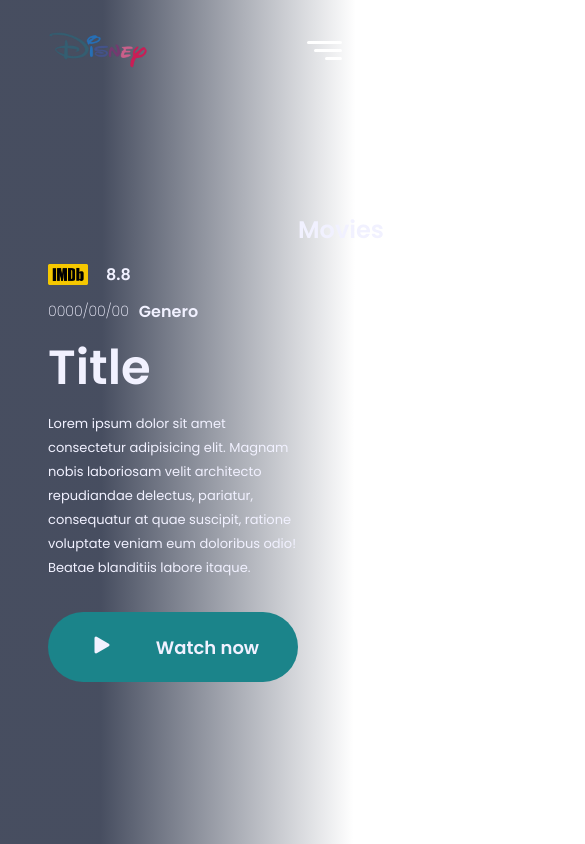
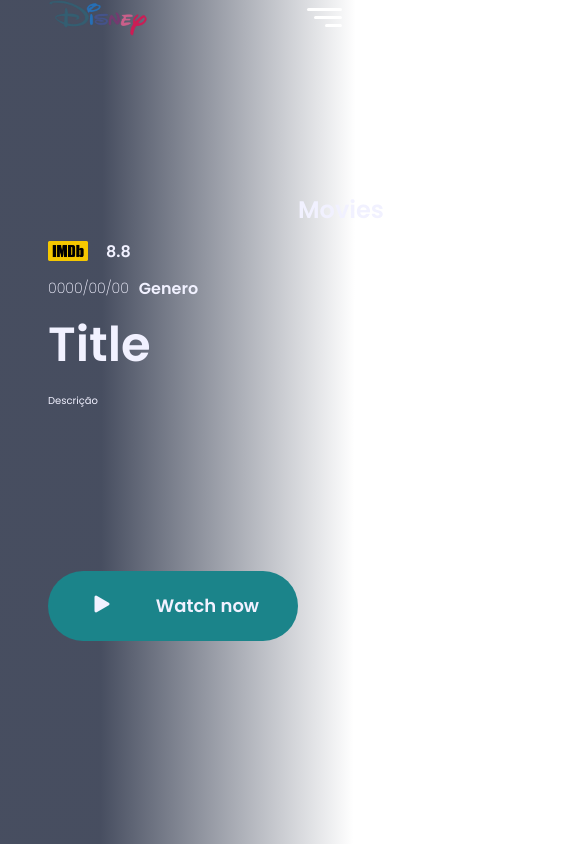
Before and after one commit to FonssoGit/SiteDisneyAPI, a plain HTML site: page index.html in a window 390 px wide. Shown: the whole page, 585 px wide, since content can reach past the window. Drawn offline with nearby package versions, Linux system fonts and the light colour scheme; no server answers.

Commit message:
Atualizando

```diff
--- a/index.html
+++ b/index.html
@@ -37,7 +37,7 @@
 
                 <h1>Title</h1>
 
-                <p>Lorem ipsum dolor sit amet consectetur adipisicing elit. Magnam nobis laboriosam velit architecto repudiandae delectus, pariatur, consequatur at quae suscipit, ratione voluptate veniam eum doloribus odio! Beatae blanditiis labore itaque.</p>
+                <p>Descrição</p>
 
                 <button>
                     <i class="bi bi-play-fill"></i>
--- a/style/all.css
+++ b/style/all.css
@@ -3,3 +3,4 @@
 @import 'app.css';
 @import 'movie.css';
 @import 'movies.css';
+@import 'mobile.css';
--- a/style/app.css
+++ b/style/app.css
@@ -1,7 +1,6 @@
 #app{
     width: 100%;
     height: 100vh;
-    padding: 0rem 3rem;
     background-image:linear-gradient(90.18deg, #0d162ec2 26.21%, rgba(13,22,46,0.0001) 90.69%),url('');
     background-position: center;
     background-size: cover;
@@ -15,4 +14,5 @@ main{
     align-items: center;
     justify-content: space-between;
     height: 100%;
+    padding: 0rem 3rem;
 }
--- a/style/header.css
+++ b/style/header.css
@@ -2,6 +2,8 @@ header{
     display: flex;
     align-items: center;
     justify-content: space-between;
+    padding: 0rem 3rem;
+    height: 35px;
 }
 header button{
     background-color: transparent;
--- /dev/null
+++ b/style/mobile.css
@@ -0,0 +1,23 @@
+@media screen and (max-width:730px) {
+    .movies ul{
+        width: 200px;
+        height: 460px;
+    }
+    .movies ul::-webkit-scrollbar{
+        width: 0;
+    }
+    .movies ul li{
+        width: 200px;
+        height: 100px;
+    }
+    .movie p{
+        font-size: 10px;
+        font-weight: 400;
+        width: 100%;
+        max-width: 200px;
+        height: 150px;
+        overflow: auto;
+    }
+
+
+}
--- a/style/movies.css
+++ b/style/movies.css
@@ -1,19 +1,17 @@
 .movies{
     display: flex;
     flex-direction: column;
-    row-gap: 24px;
 }
 .movies h2{
     font-size: 1.5rem;
-    line-height: 2.125rem;
 }
 .movies ul{
     width: 300px;
     height: 460px;
     overflow: auto;
     position: relative;
-    padding: 3rem 0rem;
-    padding: 1rem;
+    padding: 3rem 0rem 0rem;
+
 }
 .movies ul::-webkit-scrollbar{
     width: 0.2rem;
```
